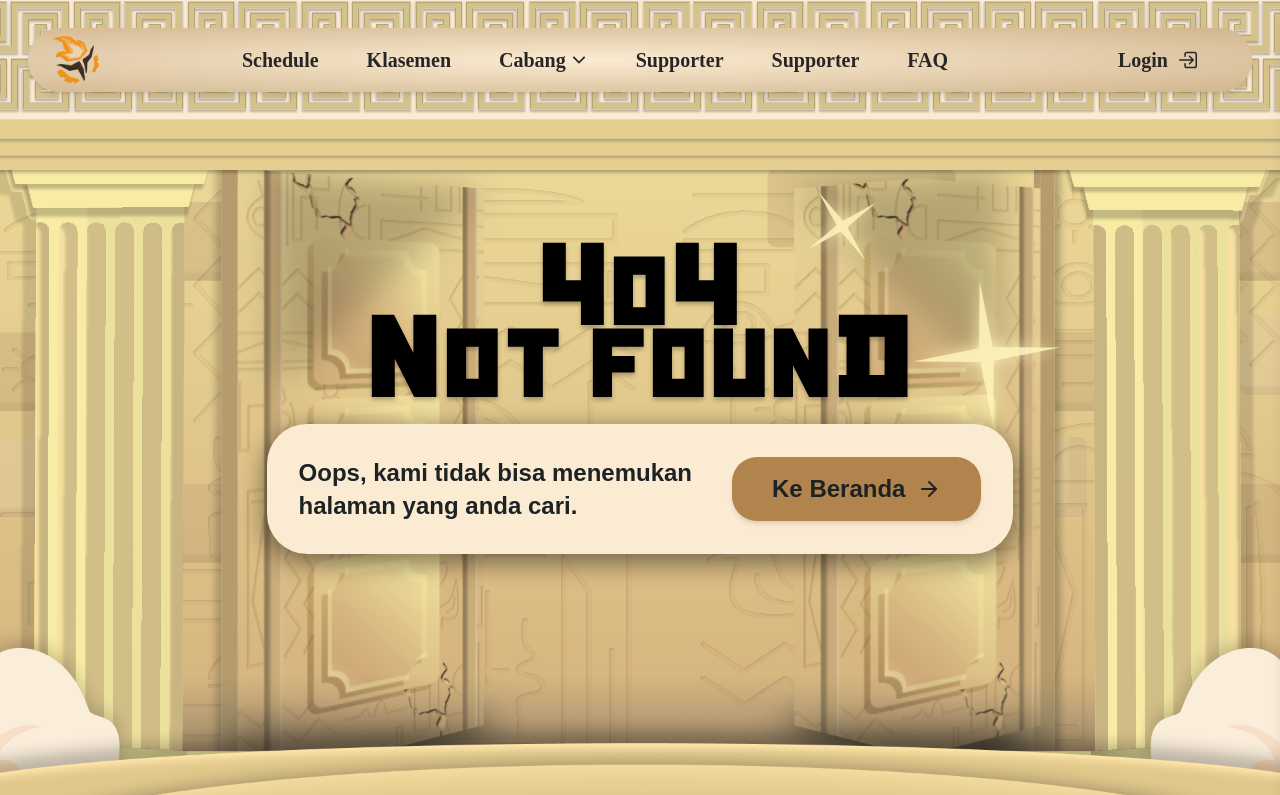
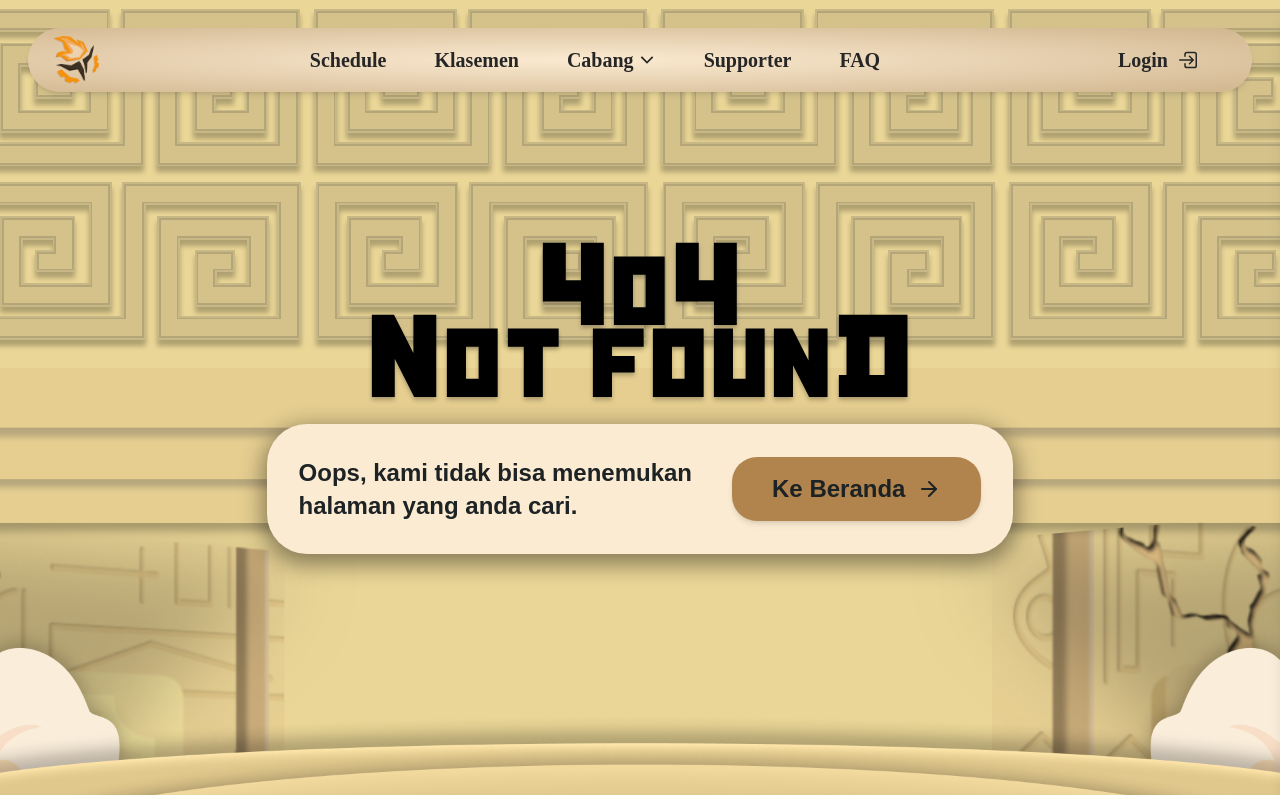
Before and after one commit to Teknisiade2025/FrontEnd, a Next.js app: page /test in a window 1280 px wide. Before the commit this address had no page. Shown: the top 795 px of the page. Built offline with nearby package versions, Linux system fonts and the light colour scheme; a web font is replaced by a local one.

Commit message:
NAVBAR: gatua lupa, FAQ

```diff
--- a/src/app/component/navbar/navbarMobileDesktop.jsx
+++ b/src/app/component/navbar/navbarMobileDesktop.jsx
@@ -105,7 +105,7 @@
               </div>
             </div>
 
-            <a href="/comingsoon" className="hover:underline whitespace-nowrap">Supporter</a>
+
             <a href="/supporterPage" className="hover:underline whitespace-nowrap">Supporter</a>
 
             <a href="/faq" className="hover:underline whitespace-nowrap">FAQ</a>
--- a/src/app/faq/page.js
+++ b/src/app/faq/page.js
@@ -6,13 +6,8 @@
     <div className="w-full max-w-[1920px] mx-auto relative min-h-screen pb-[100px]">
       {/* Background */}
       <div
-<<<<<<< HEAD
         className="absolute top-0 left-0 w-full h-full bg-cover z-0 ]
         bg-[url('/faqmobilebg.svg')] sm:bg-[url('/faqBG.png')]"
-=======
-        className="absolute inset-0 bg-no-repeat bg-cover z-0
-        bg-[url('/faqmobilebg.svg')] sm:bg-[url('/faq/bg-faq-dt.png')]"
->>>>>>> e995443143379f8b383e2544351f64404771bc86
         style={{
           backgroundSize: "cover",
           backgroundPosition: "top",
--- /dev/null
+++ b/src/app/test/page.js
@@ -0,0 +1,64 @@
+import { ArrowRight } from "lucide-react";
+
+export default function NotFound() {
+    return (
+
+        <div
+        className="min-h-screen w-full flex flex-col items-center bg-no-repeat bg-cover bg-center pt-16 sm:pt-20 lg:pt-28  bg-[url('/not-found/404mobile.svg')] sm:bg-[url('/not-found/Background 404 - Desktop.svg')]"
+        style={{
+                backgroundSize: "cover",
+                backgroundPosition: "center top",
+            }}>
+
+            <div className="w-[85vw] lg:w-[1200px] px-4 flex flex-col items-center pt-[10vh] lg:mt-10">
+                {/*404 NOT FOUND*/}
+                <div className="text-center mb-8 lg:mb-12">
+                <h1 className="font-snowstorm font-bold tracking-[0] leading-none"
+
+                        style={{textShadow: "0px 3px 4px rgba(0,0,0,0.25)"}}>
+                        <span className="text-[80px] sm:text-[100px] lg:text-[120px]">4</span>
+                        <span className="text-[70px] sm:text-[90px] lg:text-[100px]">0</span>
+                        <span className="text-[80px] sm:text-[100px] lg:text-[120px]">4</span>
+                    </h1>
+                    <h2 className="font-snowstorm font-bold leading-none tracking-[0] -mt-4 sm:-mt-8 lg:-mt-12"
+                        style={{textShadow: "0px 3px 4px rgba(0,0,0,0.25)"}}>
+                        <span className="text-[60px] sm:text-[80px] lg:text-[120px]">N</span>
+                        <span className="text-[50px] sm:text-[70px] lg:text-[100px]">OT FOUN</span>
+                        <span className="text-[60px] sm:text-[80px] lg:text-[120px]">D</span>
+                    </h2>
+
+                    {/* Back Button */}
+                    <div
+                            className="w-full max-w-[90vw] sm:max-w-4xl bg-[#FBEBD2] rounded-[30px] sm:rounded-[40px] shadow-lg overflow-hidden mx-auto"
+                            style={{
+                                boxShadow: "0px 7px 22px 4px rgba(0,0,0,0.41)"
+                            }}>
+                            <div className="flex flex-col sm:flex-row items-center justify-between p-4 sm:p-8 gap-4 sm:gap-10">
+                                <div className="text-center sm:text-left">
+                                    <p className="font-sofia font-bold text-base sm:text-2xl text-[#1D2225] leading-snug">
+                                        Oops, kami tidak bisa menemukan <br className="hidden sm:block"/> halaman yang anda cari.
+                                    </p>
+                                </div>
+
+                                <div className="w-full sm:w-auto">
+                                    <a href="/mainPage"
+                                        className="flex items-center justify-center gap-2 sm:gap-3 bg-[#B1844D] text-[#1D2225] font-sofia font-bold text-base sm:text-2xl px-4 sm:px-10 py-2 sm:py-4 rounded-[20px] sm:rounded-[25px] shadow-md hover:bg-[#9c6f3c] transition whitespace-nowrap">
+                                        Ke Beranda
+                                        <ArrowRight className="w-4 h-4 sm:w-6 sm:h-6" />
+                                    </a>
+                                </div>
+                            </div>
+
+                        </div>
+
+
+
+
+
+
+
+                </div>
+            </div>
+        </div>
+    );
+}
```
Also changed, not shown: public/not-found/404mobile.png (added), public/not-found/404mobile.svg (added).
